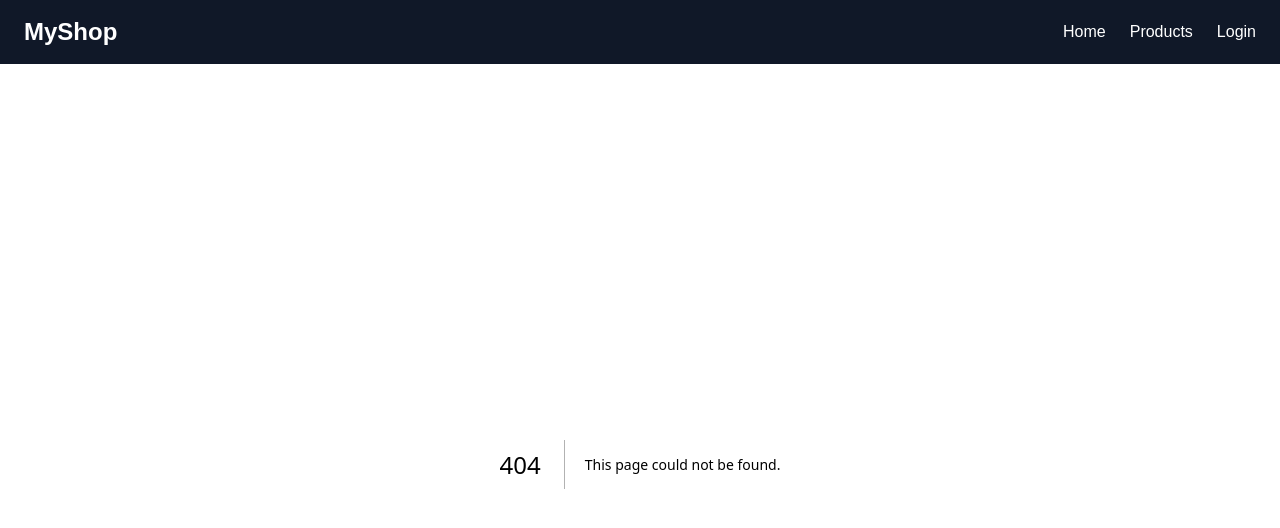
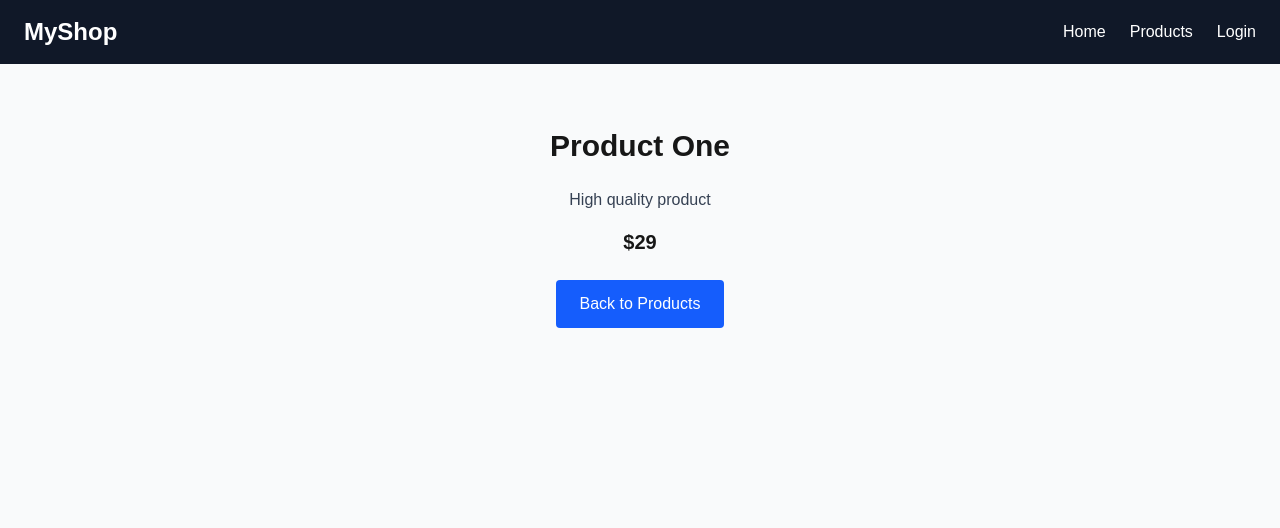
Before and after one commit to Pullock4981/next_e_products_client, a Next.js app: page /products/1 in a window 1280 px wide. Before the commit this address had no page. Shown: the top 528 px of the page. Built offline with nearby package versions, Linux system fonts and the light colour scheme.

Commit message:
add product and product details page

```diff
--- /dev/null
+++ b/app/products/[id]/page.js
@@ -0,0 +1,37 @@
+"use client"
+import { useParams } from "next/navigation"
+import Link from "next/link"
+
+export default function ProductDetailsPage() {
+    const params = useParams()
+    const { id } = params
+
+    // Mock product data (in real app, fetch from backend)
+    const products = [
+        { id: "1", name: "Product One", description: "High quality product", price: "$29" },
+        { id: "2", name: "Product Two", description: "Best seller item", price: "$49" },
+        { id: "3", name: "Product Three", description: "Limited edition", price: "$59" },
+        { id: "4", name: "Product Four", description: "Popular choice", price: "$39" },
+    ]
+
+    const product = products.find(p => p.id === id)
+
+    if (!product) {
+        return (
+            <div className="min-h-screen flex items-center justify-center">
+                <h1 className="text-2xl font-bold">Product not found</h1>
+            </div>
+        )
+    }
+
+    return (
+        <div className="min-h-screen bg-gray-50 flex flex-col items-center py-16 px-6">
+            <h1 className="text-3xl font-bold mb-6">{product.name}</h1>
+            <p className="text-gray-700 mb-4">{product.description}</p>
+            <p className="text-xl font-semibold mb-6">{product.price}</p>
+            <Link href="/products" className="px-6 py-3 bg-blue-600 text-white rounded hover:bg-blue-700">
+                Back to Products
+            </Link>
+        </div>
+    )
+}
```
